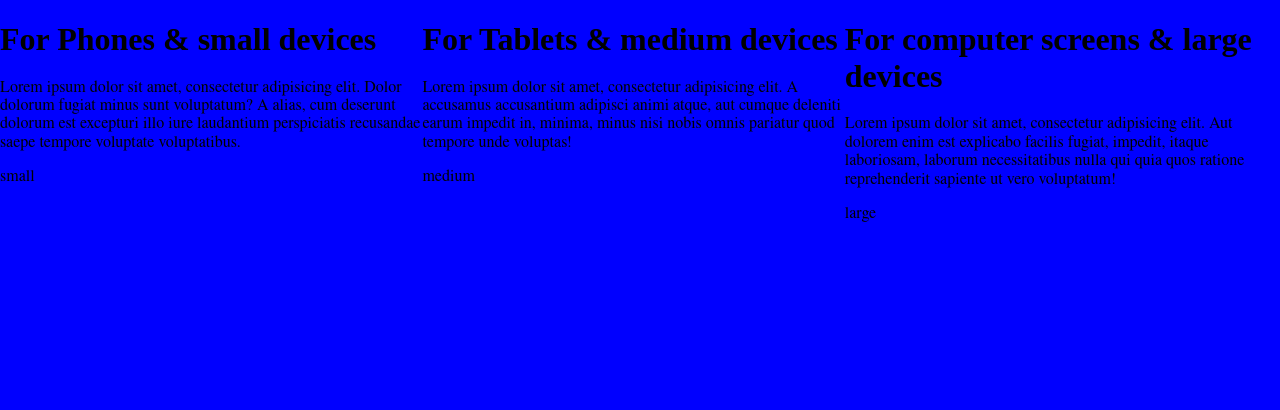
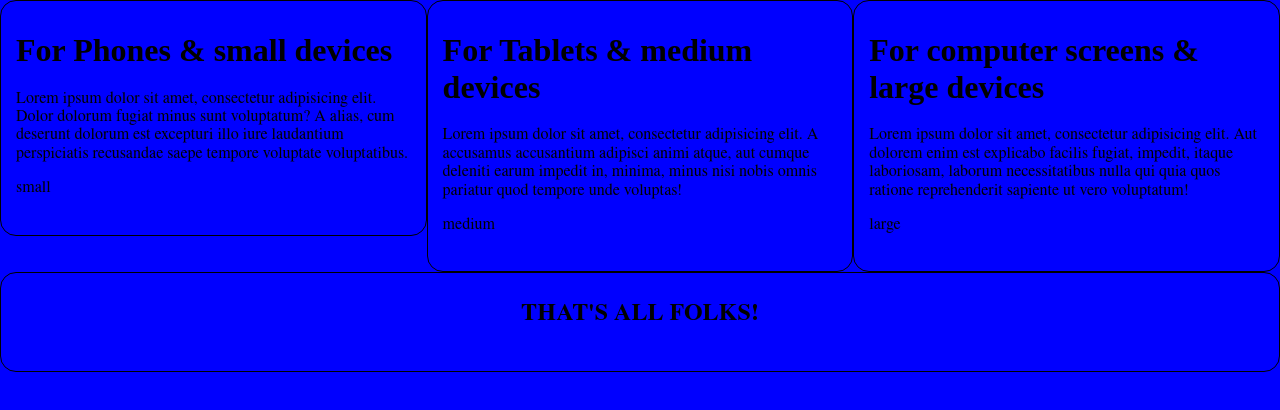
Before and after one commit to KaiHelsen/responsive-webdesign, a plain HTML site: page index.html in a window 1280 px wide. Drawn offline with Linux system fonts and the light colour scheme.

Commit message:
minor fixes & upgrades for visibility of grid system

```diff
--- a/css/main.css
+++ b/css/main.css
@@ -12,6 +12,11 @@ body{
 
 h1{
   font-family: "Century Schoolbook L", sans-serif;
+}
+div{
+  padding: 10px 15px 20px;
+  border: solid black 1px;
+  border-radius: 1em;
 }
 
 #small{
@@ -32,6 +37,12 @@ h1{
   float: left;
 }
 
+#ending{
+  text-align: center;
+  width: 100%;
+  clear: both;
+}
+
 /*----------------------*/
 /*--CSS FOR TABLET USE--*/
 /*______________________*/
@@ -45,13 +56,13 @@ h1{
   }
   #small{
     /*visibility: hidden;*/
-    width: 66%;
+    width: 66.66%;
     float: left;
   }
 
   #medium{
     /*visibility: visible;*/
-    width: 33%;
+    width: 33.33%;
     float: right;
   }
 
@@ -76,19 +87,19 @@ h1{
   }
   #small{
     /*visibility: hidden;*/
-    width: 33%;
+    width: 33.33%;
     float: left;
   }
 
   #medium{
     /*visibility: hidden;*/
-    width: 33%;
+    width: 33.33%;
     float: left;
   }
 
   #large{
     /*visibility: visible;*/
-    width: 33%;
+    width: 33.33%;
     float: left;
   }
 }
--- a/index.html
+++ b/index.html
@@ -3,7 +3,7 @@
 
 <head>
   <meta charset="utf-8">
-  <title></title>
+  <title>responsive design</title>
   <meta name="description" content="">
   <meta name="viewport" content="width=device-width, initial-scale=1">
 
@@ -34,6 +34,8 @@
   <p>Lorem ipsum dolor sit amet, consectetur adipisicing elit. Aut dolorem enim est explicabo facilis fugiat, impedit, itaque laboriosam, laborum necessitatibus nulla qui quia quos ratione reprehenderit sapiente ut vero voluptatum!</p>
   <p>large</p>
 </div>
+
+<div id = "ending"><h2>THAT'S ALL FOLKS!</h2></div>
 </body>
 
 </html>
```
